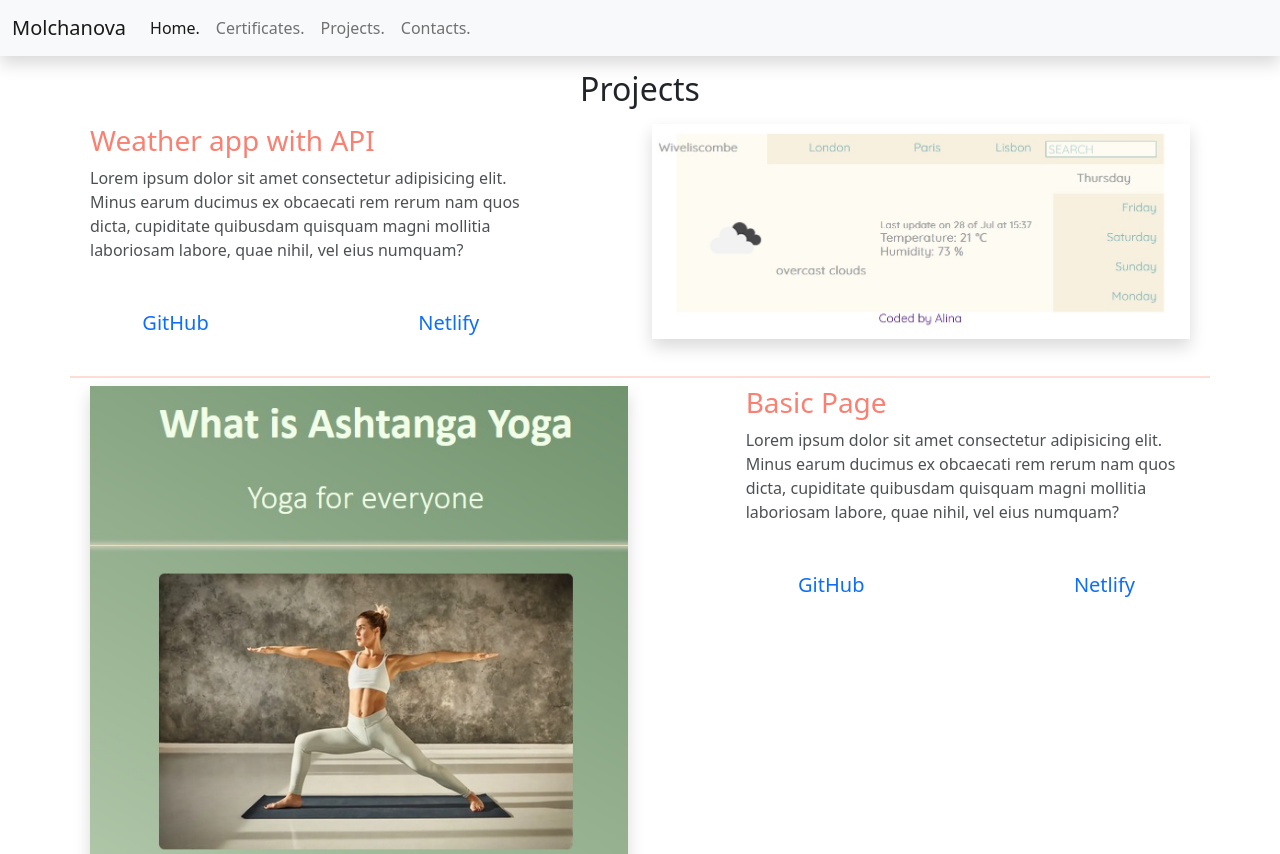
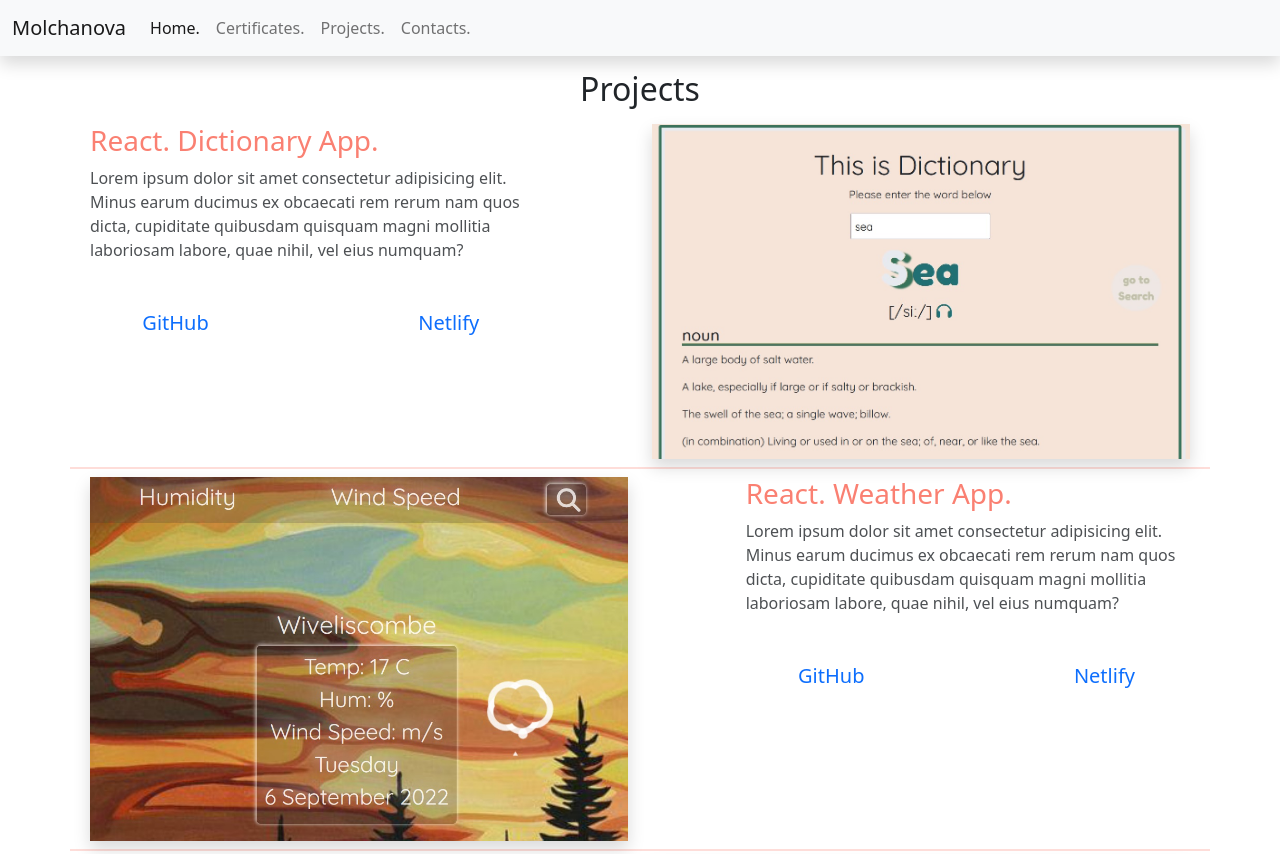
Before and after one commit to MolchanovaA/SheCodesProject3, a plain HTML site: page projects.html in a window 1280 px wide. Shown: the top 854 px of the page. Drawn offline with nearby package versions, Linux system fonts and the light colour scheme.

Commit message:
added projects and certificates

```diff
--- a/projects.html
+++ b/projects.html
@@ -49,6 +49,70 @@
     </header>
     <h2 class="text-center">Projects</h2>
     <section class="container">
+      <section class="descrioption row p-2 d-flex justify-content-between">
+        <div class="col-sm-12 col-md-5">
+          <h3 class="salmon">React. Dictionary App.</h3>
+          <p class="textOpacity">
+            Lorem ipsum dolor sit amet consectetur adipisicing elit. Minus earum
+            ducimus ex obcaecati rem rerum nam quos dicta, cupiditate quibusdam
+            quisquam magni mollitia laboriosam labore, quae nihil, vel eius
+            numquam?
+          </p>
+          <div class="buttons row d-flex justify-content-between">
+            <div class="col-5 button text-center">
+              <a
+                target="_blank"
+                href="https://github.com/MolchanovaA/DictionaryProject"
+                >GitHub</a
+              >
+            </div>
+            <div class="col-5 button text-center">
+              <a target="_blank" href="https://dictionaryproject.netlify.app/"
+                >Netlify</a
+              >
+            </div>
+          </div>
+        </div>
+        <div class="col-sm-12 col-md-6 text-center">
+          <img
+            class="shadow img-fluid"
+            src="./pics/dictionary.jpg"
+            alt="dictionaryApp"
+          />
+        </div>
+      </section>
+      <section class="descrioption row p-2 d-flex justify-content-between">
+        <div class="col-sm-12 col-md-5">
+          <h3 class="salmon">React. Weather App.</h3>
+          <p class="textOpacity">
+            Lorem ipsum dolor sit amet consectetur adipisicing elit. Minus earum
+            ducimus ex obcaecati rem rerum nam quos dicta, cupiditate quibusdam
+            quisquam magni mollitia laboriosam labore, quae nihil, vel eius
+            numquam?
+          </p>
+          <div class="buttons row d-flex justify-content-between">
+            <div class="col-5 button text-center">
+              <a
+                target="_blank"
+                href="https://github.com/MolchanovaA/weatherAppWithReact"
+                >GitHub</a
+              >
+            </div>
+            <div class="col-5 button text-center">
+              <a target="_blank" href="https://weatherapponreacta.netlify.app/"
+                >Netlify</a
+              >
+            </div>
+          </div>
+        </div>
+        <div class="col-sm-12 col-md-6 text-center">
+          <img
+            class="shadow img-fluid"
+            src="./pics/weatherReact.jpg"
+            alt="dictionaryApp"
+          />
+        </div>
+      </section>
       <section class="descrioption row p-2 d-flex justify-content-between">
         <div class="col-sm-12 col-md-5">
           <h3 class="salmon">Weather app with API</h3>
```
Also changed, not shown: about.html (+57 -0 lines), pics/dictionary.jpg (added), pics/hillelBasic.jpg (added), pics/hillelPro.jpg (added), pics/shecodes4.jpg (added), pics/weatherReact.jpg (added).
